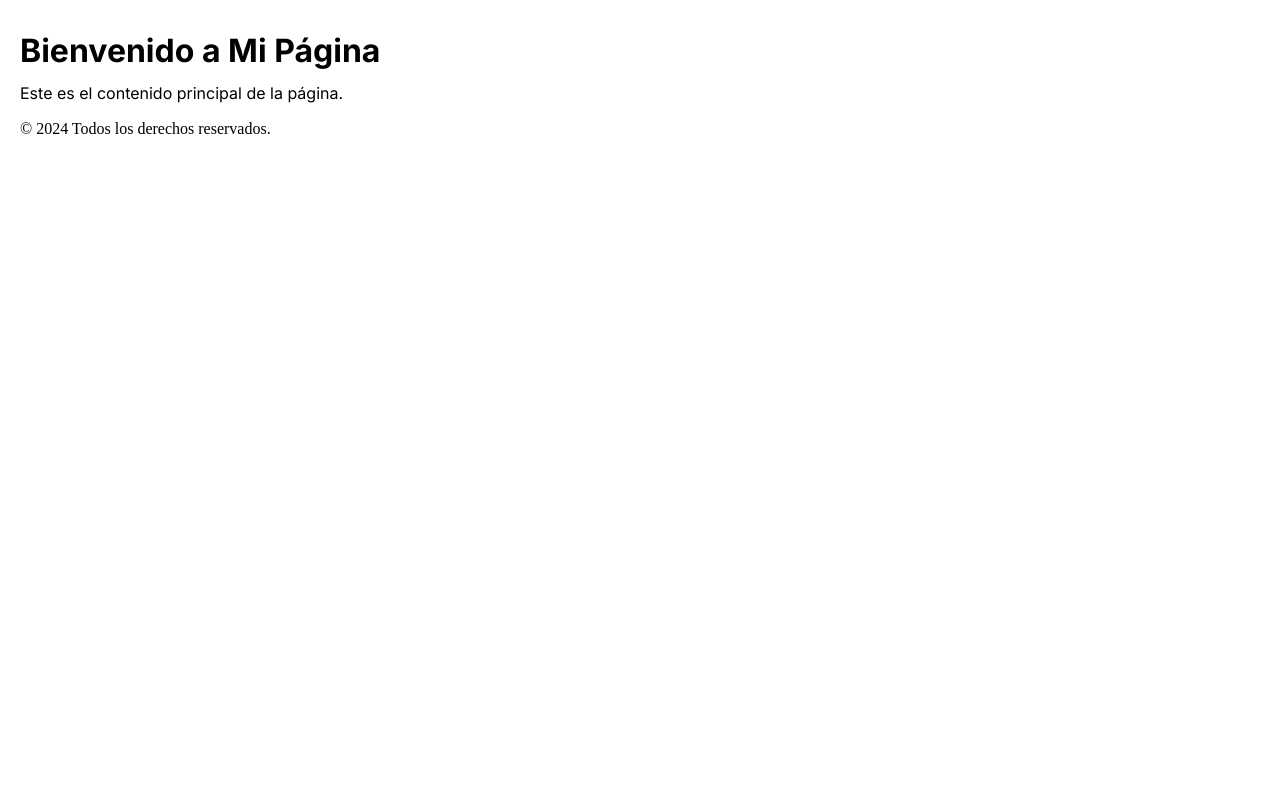
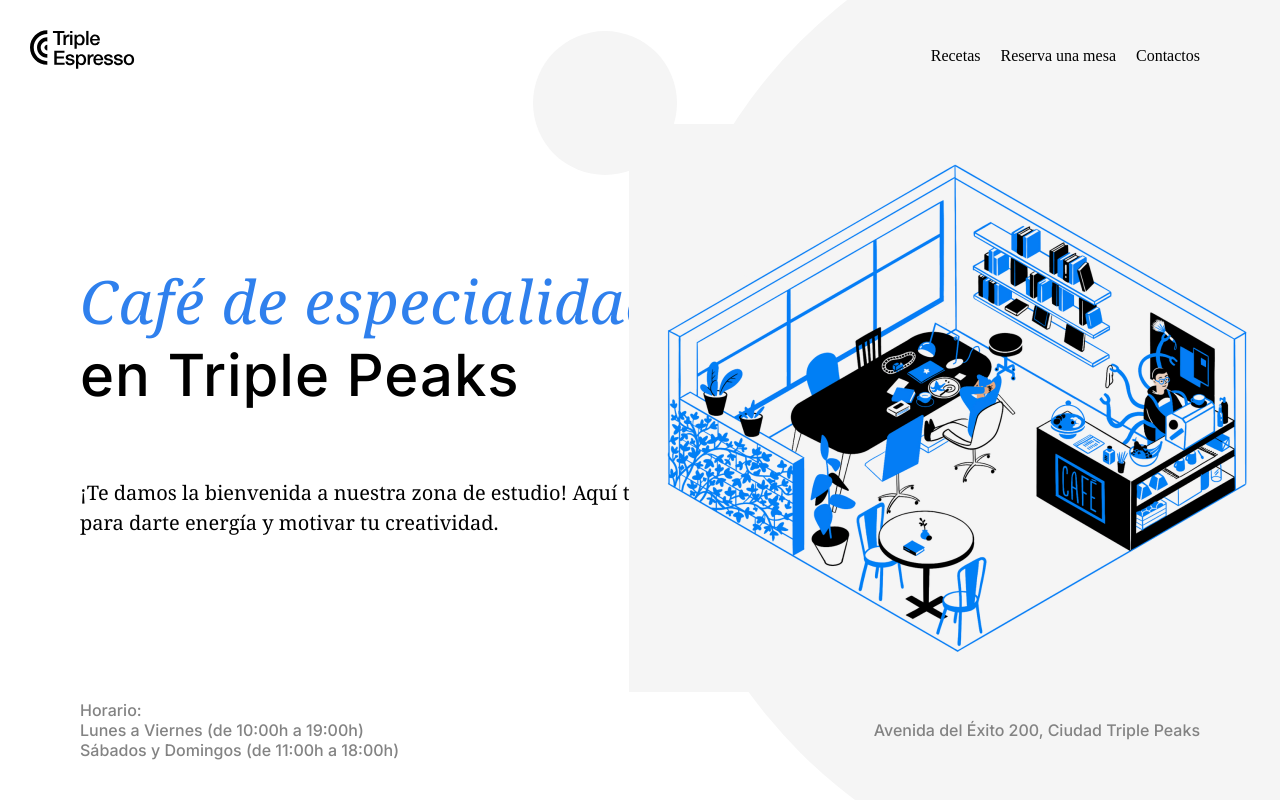
Before and after one commit to joany637/web_project_coffeeshop, a plain HTML site: page index.html in a window 1280 px wide. Shown: the top 800 px of the page. Drawn offline with Linux system fonts and the light colour scheme.

Commit message:
header completado

```diff
--- a/index.html
+++ b/index.html
@@ -9,7 +9,6 @@
     <title>Coffeeshop Triple Peaks</title>
     <link rel="stylesheet" href="./vendor/normalize.css"/>
     <link rel="stylesheet" href="./pages/index.css"/>
-
     <link rel="preconnect" href="https://fonts.googleapis.com" />
     <link rel="preconnect" href="https://fonts.gstatic.com" crossorigin />
     <link
@@ -17,18 +16,98 @@
       rel="stylesheet"
     />
 </head>
+
 <body>
     <div class="page">
         <header class="header">
-            <h1>Bienvenido a Mi Página</h1>
+            <nav class=" nav">
+                <img
+                src="./images/logo_coffeeshop_dark.svg"
+                alt="logo de tripleten"
+                class="nav__logo"
+                />
+
+
+                <ul class="nav__links">
+                    <li>
+                      <a class="nav__link" href="#events">Recetas</a>
+                    </li>
+                    <li>
+                      <a class="nav__link" href="#membership">Reserva una mesa </a>
+                    </li>
+                    <li>
+                      <a class="nav__link" href="#footer">Contactos</a>
+                    </li>
+                  </ul>
+            </nav>
+
+                      <h1 class="header__title"><span class="header__span-accent"> Café de especialidad</span> &nbsp;&nbsp;&nbsp;&nbsp;&nbsp;
+                         en Triple Peaks</h1>
+
+                      <p class="header__description">
+                        ¡Te damos la bienvenida a nuestra zona de estudio! Aquí tenemos café para darte energía y motivar tu creatividad.
+                      </p>
+
+
+
+                        <img
+                        src="images/inside_coffee_shop.png"
+                        alt="Ilustración 'Dentro de la biblioteca'"
+                          class="header__image"
+                              />
+
+
+                    <div class="header__footer">
+
+                      <div>
+                      <p class="header__paragraph">
+                        Horario:
+                      </p>
+<p class="header__paragraph">Lunes a Viernes (de 10:00h a 19:00h)</p>
+ <p class="header__paragraph" >Sábados y Domingos (de 11:00h a 18:00h)</p>
+                      </div>
+
+
+                      <p class="header__paragraph">
+  Avenida del Éxito 200, Ciudad Triple Peaks
+
+                      </p>
+                    </div>
+
+                  </header>
+
+
+
+
         </header>
 
    <!-- prima parte de la pagina  -->
 
         <main class="content">
-            <section class="recipes">
-            <p>Este es el contenido principal de la página.</p>
-            </section>
+
+          <section class="content ">
+            <div class="recipes">
+
+              <h2 class="content_title">Recetas </h2>
+            </div>
+
+            <div class="recipes ">
+            <p class="content_subttitle">Echa un vistazo a las recetas que hemos reunido para que elabores tus propios snacks.</p>
+            </div>
+
+            <div class="recipes">
+              <iframe class="content_videos" src="https://www.youtube.com/embed/j6VlT_jUVPc?si=25FA39g20MVTkKUt" title="YouTube video player" frameborder="0" allow="accelerometer; autoplay; clipboard-write; encrypted-media; gyroscope; picture-in-picture; web-share" referrerpolicy="strict-origin-when-cross-origin" allowfullscreen></iframe>
+
+              <iframe class="content_video-item" src="https://www.youtube.com/embed/st571DYYTR8?si=NuyA4d-awO8t2n9S" title="YouTube video player" frameborder="0" allow="accelerometer; autoplay; clipboard-write; encrypted-media; gyroscope; picture-in-picture; web-share" referrerpolicy="strict-origin-when-cross-origin" allowfullscreen></iframe>
+
+              <iframe class="content_video-caption">
+                Receta en Aeropress &nbsp;&nbsp;&nbsp; ~5 min
+                Receta en cafetera francesa &nbsp;&nbsp;&nbsp; ~15 min
+               </iframe>
+            </div>
+
+
+          </section>
 
         <section class="resevation">
 
@@ -38,7 +117,7 @@
 
 
     <footer class="footer">
-        <p>© 2024 Todos los derechos reservados.</p>
+        <p></p>
     </footer>
 
 </div>
--- a/pages/index.css
+++ b/pages/index.css
@@ -1,15 +1,147 @@
 .page{
     min-width:  1100px; /*tamaño minimo del bloque */
     max-width: 1600px; /*tamaño maximo del bloque */
-    margin: 0 auto; /* centrar horizontalmente */
-    padding: 20px;
-    font-family: 'Inter', Arial, sans-serif; /* Inter con alternativas */
     font-size: 16px; /* Tamaño de fuente */
     line-height: 20px; /* Altura de línea */
+    box-sizing: border-box;
 }
 .header{
+    display: flex;
+    flex-direction: column;
+    height: 100vh;
+    min-height: 720px;
+    max-height: 800px;
+    position: relative;
+    box-sizing: border-box;
+    background-size: cover;
+    background-image: url(../images/background_header.svg);
+    padding: 30px 80px 40px ;
+}
 
+.nav {
+    display: flex;
+    justify-content: space-between;
+  }
+
+  .nav__logo {
+    position: relative;
+    left: -50px;
+    width: 105px;
+    height: 39px;
+    color: #000;
+  }
+
+  .nav__links {
+    display: flex;
+    list-style-type: none;
+    column-gap: 20px;
+  }
+
+  .nav__link {
+    color: #000000;
+    text-decoration: none;
+font-style: normal;
+font-weight: 500;
+font-size: 16px;
+line-height: 20px;
+  }
+
+  .header__title {
+    margin-top: 183px;
+    max-width: 709px;
+    font-family: "Inter";
+font-style: normal;
+font-weight: 500;
+font-size: 58px;
+line-height: 72px;
+letter-spacing: 1px;
+  }
+  .header__span-accent {
+    font-family: "Noto Serif";
+    font-style: italic;
+    font-weight: normal;
+    font-size: 60px;
+    line-height: 72px;
+  color: #2f80ed;
 }
-.footer{
-    font-family:'   Noto Serif', serif;
+
+  .header__description {
+    font-size: 20px;
+    line-height: 30px;
+    font-family: "Noto Serif";
+    font-style: normal;
+font-weight: normal;
+    max-width: 683px;
+    margin-top: 28px;
+  }
+  .header__image {
+ width: 646px;
+    position: absolute;
+    right: 5px;
+    top: 124px;
+  }
+
+
+  .header__footer {
+    margin-top: auto;
+    width: 100%;
+    display: flex;
+    justify-content: space-between;
+    align-items: center;
+
+  }
+
+  .header__link {
+    color: #2f80ed;
+    text-decoration: none;
+  }
+
+  .header__paragraph{
+     color: #838383;
+    font-family: "Inter";
+font-style: normal;
+font-weight: 500;
+font-size: 16px;
+margin: 0;
+  }
+
+   .content{
+    background-color: #0a2750;
+    background-image: url(../images/background_recipes.svg);
+    background-repeat: no-repeat;
+    background-position: center;
+    display: flex;
+    flex-direction: column;
+    height: 100vh;
+    min-height: 720px;
+    max-height: 800px;
+    position: relative;
+    box-sizing: border-box;
+    background-size: cover;
+    padding: 100px 80px 215px ;
+  }
+
+
+.content_title{
+  max-width: 580px;
+  margin-top: 100px;
+  margin-left: 80px;
+  color: aliceblue;
 }
+
+.content_subttitle{
+  max-width: 438px;
+  margin-top: 24px;
+  margin-left: 80px;
+  color:aliceblue;
+}
+
+.content_videos{
+  margin-top: 80px;
+  width: 480px;
+  height: 273px;
+  }
+
+.content_video-item{
+  margin-left: 40px;
+}
```
